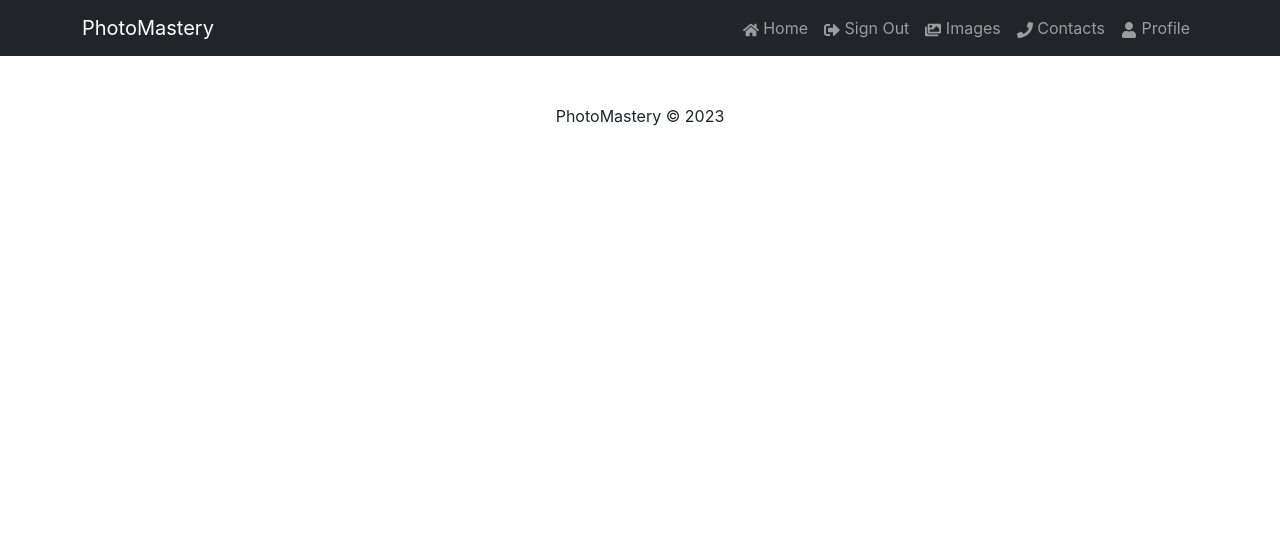
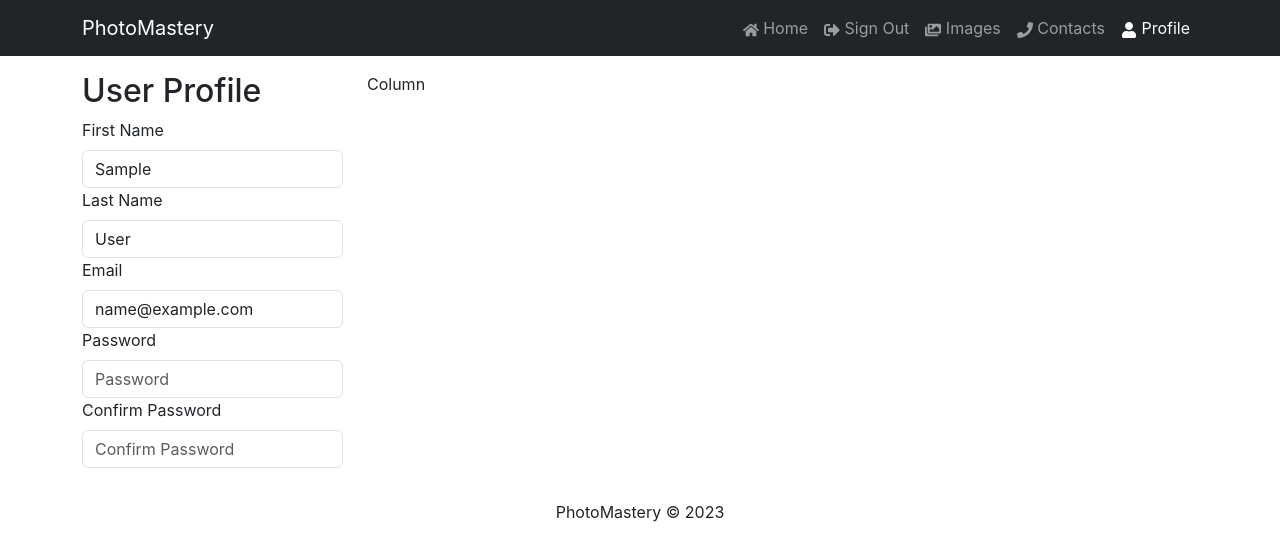
Before and after one commit to StoyanBochukov/Images-App, a React (Create React App) app in the folder frontend/: page /users/profile in a window 1280 px wide. Shown: the top 560 px of the page. Built offline with nearby package versions, Linux system fonts and the light colour scheme; sample sign-in values are in the browser's storage.

Commit message:
User Profile and Amin

```diff
--- a/frontend/src/App.js
+++ b/frontend/src/App.js
@@ -7,6 +7,9 @@ import HomeScreen from './screens/HomeScreen'
 import ImageScreen from './screens/ImageScreen'
 import LoginScreen from './screens/LoginScreen'
 import RegisterScreen from './screens/RegisterScreen'
+import PrivateRoute from './components/PrivateRoute'
+import AdminRoute from './components/AdminRoute'
+import ProfileScreen from './screens/ProfileScreen'
 
 const App = () => {
   return (
@@ -21,6 +24,10 @@ const App = () => {
             <Route path='/images/:id' element={<ImageScreen />} />
             <Route path='/users/login' element={<LoginScreen />} />
             <Route path='/users/register' element={<RegisterScreen />} />
+
+            <Route path='' element={<PrivateRoute />} >
+              <Route path='/users/profile' element={<ProfileScreen />} />
+            </Route>
           </Routes>
 
         </Container>
--- /dev/null
+++ b/frontend/src/components/AdminRoute.jsx
@@ -0,0 +1,16 @@
+import React from 'react'
+import { Outlet, Navigate } from 'react-router-dom'
+import { useSelector } from 'react-redux'
+
+const AdminRoute = () => {
+
+    const { user } = useSelector(state => state.auth)
+
+  return user && user.isAdmin ? (
+    <Outlet />
+  ) : (
+    <Navigate to='/login' replace />
+  )
+}
+
+export default AdminRoute
--- a/frontend/src/components/Header.jsx
+++ b/frontend/src/components/Header.jsx
@@ -59,7 +59,7 @@ const Header = () => {
                 </LinkContainer>
 
                   {user && (
-                    <LinkContainer to='/profile'>
+                    <LinkContainer to='/users/profile'>
                       <Nav.Link><FaUser/> Profile</Nav.Link>
                     </LinkContainer>
                   )}
--- /dev/null
+++ b/frontend/src/components/PrivateRoute.jsx
@@ -0,0 +1,12 @@
+import React from 'react'
+import { Outlet, Navigate } from 'react-router-dom'
+import { useSelector } from 'react-redux'
+
+const PrivateRoute = () => {
+
+    const { user } = useSelector(state => state.auth)
+
+  return user ? <Outlet /> : <Navigate to='/login' replace />
+}
+
+export default PrivateRoute
--- a/frontend/src/reducers/usersApiSlice.js
+++ b/frontend/src/reducers/usersApiSlice.js
@@ -22,8 +22,15 @@ export const usersApiSlice = apiSlice.injectEndpoints({
           method: 'POST',
           body: userData
         })
+       }),
+       userProfile: builder.mutation({
+        query: (data) => ({
+          url: `${USERS_URL}/profile`,
+          method: 'PUT',
+          body: data,
+        })
        })
     })
 })
 
-export const { useUserLoginMutation, useUserLogoutMutation, useUserRegisterMutation } = usersApiSlice
+export const { useUserLoginMutation, useUserLogoutMutation, useUserRegisterMutation, useUserProfileMutation } = usersApiSlice
--- /dev/null
+++ b/frontend/src/screens/ProfileScreen.jsx
@@ -0,0 +1,84 @@
+import { useState, useEffect } from 'react'
+import { Table, Form, Button, Row, Col, FormGroup } from 'react-bootstrap'
+import { LinkContainer } from 'react-router-bootstrap'
+import { useSelector, useDispatch } from 'react-redux'
+import Loader from '../components/Loader'
+import { useUserProfileMutation } from '../reducers/usersApiSlice'
+import { setCredentials } from '../reducers/auth/authSlice'
+
+const ProfileScreen = () => {
+
+    const [formData, setFormData] = useState({
+        firstName: '',
+        lastName: '',
+        email: '',
+        password: '',
+        confirmPassword: ''
+    });
+    const { firstName, lastName, email, password, confirmPassword } = formData
+    const dispatch = useDispatch()
+    const { user } = useSelector(state => state.auth)
+
+    useEffect(() => {
+        if(user) {
+           setFormData({
+            firstName: user.firstName,
+            lastName: user.lastName,
+            email: user.email
+           })
+        }
+    }, [user.firstName, user.lastName, user.email])
+
+    const onChange = (e) => {
+        setFormData((prevState) => ({
+            ...prevState,
+            [e.target.name]: e.target.value
+        }))
+    }
+
+    const submitHandler = (e) => {
+        e.preventDefault()
+    }
+
+  return (
+   <Row>
+    <Col md={3}>
+        <h2>User Profile</h2>
+        <Form>
+            <Form.Group controlId='firstName'>
+                <Form.Label>First Name</Form.Label>
+                <Form.Control type='name' placeholder='First Name'
+                value={firstName} name='firstName' onChange={onChange}></Form.Control>
+            </Form.Group>
+
+            <Form.Group controlId='lastName'>
+                <Form.Label>Last Name</Form.Label>
+                <Form.Control type='name' placeholder='Last Name'
+                value={lastName} name='lastName' onChange={onChange}></Form.Control>
+            </Form.Group>
+
+            <Form.Group controlId='email'>
+                <Form.Label>Email</Form.Label>
+                <Form.Control type='email' placeholder='Email'
+                value={email} name='email' onChange={onChange}></Form.Control>
+            </Form.Group>
+
+            <Form.Group controlId='password'>
+                <Form.Label>Password</Form.Label>
+                <Form.Control type='password' placeholder='Password'
+                value={password} name='password' onChange={onChange}></Form.Control>
+            </Form.Group>
+
+            <Form.Group controlId='confirmPassword'>
+                <Form.Label>Confirm Password</Form.Label>
+                <Form.Control type='password' placeholder='Confirm Password'
+                value={confirmPassword} name='confirmPassword' onChange={onChange}></Form.Control>
+            </Form.Group>
+        </Form>
+    </Col>
+    <Col md={9}>Column</Col>
+   </Row>
+  )
+}
+
+export default ProfileScreen
```
Also changed, not shown: frontend/src/screens/ImagesListScreen.jsx (added, +9 -0 lines).
